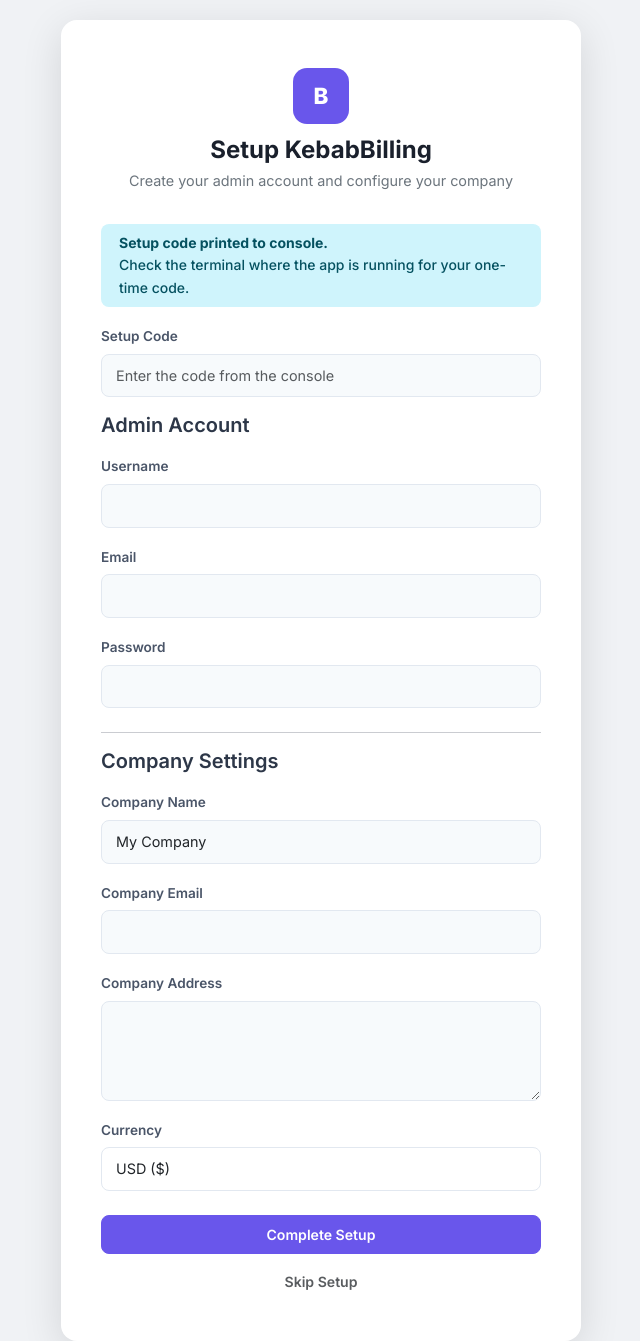
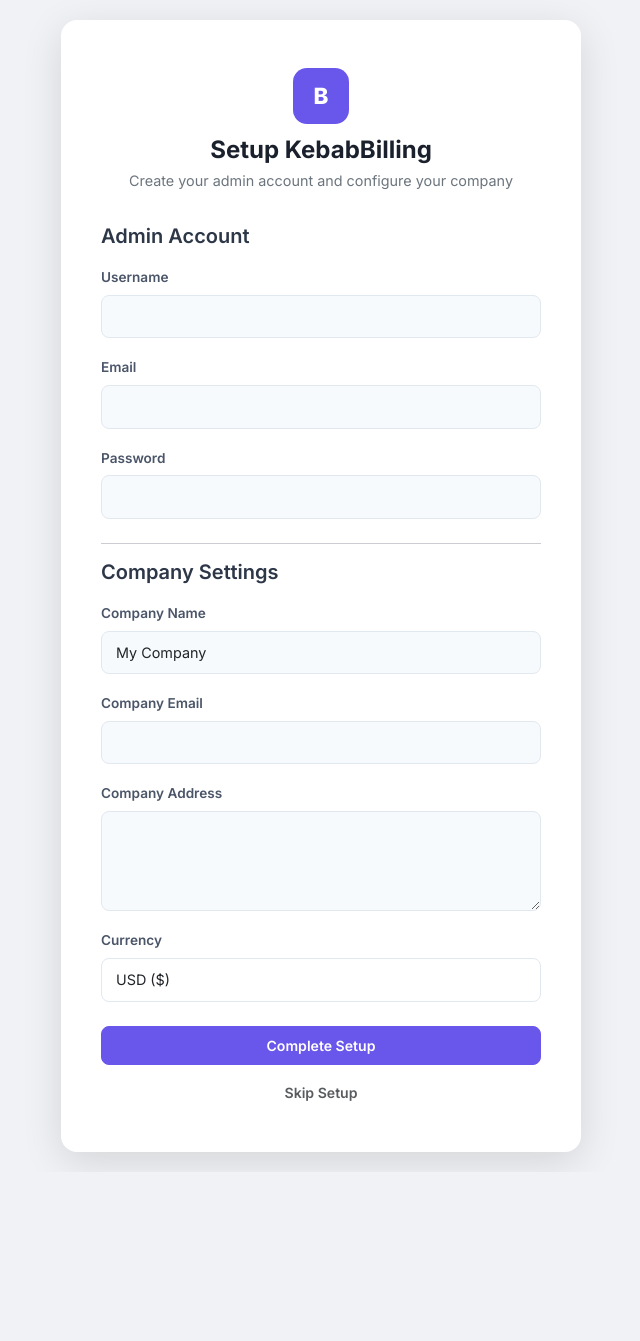
Before and after one commit to ElysianNodes/KebabBilling, a Flask app: page /setup in a window 1280 px wide. Shown: the top 1341 px of the page, without its empty margins (319-959 px from the left). After the commit the page ends 1166 px from the top, so only its background shows below. Run offline with Flask 3, Linux system fonts and the light colour scheme.

Commit message:
Remove setup code entirely — just fill the form

```diff
--- a/app.py
+++ b/app.py
@@ -83,10 +83,6 @@
     if is_installed():
         return redirect(url_for('auth.login'))
     if request.method == 'POST':
-        expected = session.get('setup_code')
-        if not expected or request.form.get('code', '').strip() != expected:
-            flash('Invalid setup code. Check the console output.')
-            return render_template('setup_wizard.html', setup_code=expected or session.get('setup_code'))
         from werkzeug.security import generate_password_hash
         admin = User(
             username=request.form['username'],
@@ -108,26 +104,7 @@
         session['role'] = 'admin'
         send_discord_webhook(':white_check_mark: **KebabBilling** installed successfully')
         return redirect(url_for('admin.dashboard'))
-    code = session.get('setup_code')
-    if not code:
-        code_file = os.path.join(app.root_path, 'setup_code.txt')
-        code = None
-        if os.path.exists(code_file):
-            try:
-                code = open(code_file).read().strip()
-            except OSError:
-                pass
-        if not code:
-            code = secrets.token_hex(4)
-        session['setup_code'] = code
-    border = '=' * 52
-    print()
-    print(border)
-    print(f'  Setup code: {code}')
-    print(f'  Enter this code in the web setup form to continue.')
-    print(border)
-    print()
-    return render_template('setup_wizard.html', setup_code=code)
+    return render_template('setup_wizard.html')
 
 @app.route('/setup/skip', methods=['POST'])
 def skip_setup():
--- a/templates/setup_wizard.html
+++ b/templates/setup_wizard.html
@@ -8,18 +8,8 @@
             <h2>Setup KebabBilling</h2>
             <p>Create your admin account and configure your company</p>
         </div>
-        {% if setup_code %}
-        <div class="alert alert-info small py-2 mb-3">
-            <strong>Setup code printed to console.</strong><br>
-            Check the terminal where the app is running for your one-time code.
-        </div>
-        {% endif %}
         <form method="POST">
             <input type="hidden" name="_csrf_token" value="{{ csrf_token }}">
-            <div class="mb-3">
-                <label class="form-label">Setup Code</label>
-                <input type="text" name="code" class="form-control" placeholder="Enter the code from the console" required autocomplete="off">
-            </div>
             <h5 class="mb-3" style="font-weight:600;">Admin Account</h5>
             <div class="mb-3">
                 <label class="form-label">Username</label>
--- a/utils.py
+++ b/utils.py
@@ -207,9 +207,9 @@
                 plan = json.loads(product.plan_details)
             except json.JSONDecodeError:
                 plan = {}
-        memory = int(plan.get('memory', '').replace('GB', '').strip()) * 1024 if 'GB' in plan.get('memory', '') else int(plan.get('memory', 1024))
-        disk = int(plan.get('disk', '').replace('GB', '').strip()) * 1024 if 'GB' in plan.get('disk', '') else int(plan.get('disk', 10240))
-        cpu = int(plan.get('cpu_cores', 100))
+        memory = int(str(plan.get('memory', '4')).replace('GB', '').strip()) * 1024
+        disk = int(str(plan.get('disk', '20')).replace('GB', '').strip()) * 1024
+        cpu = int(plan.get('cpu_cores', 1)) * 100
         pt_server_id = pterodactyl_create_server(
             name=service.name, user_id=pt_user_id,
             egg_id=product.pterodactyl_egg_id, nest_id=product.pterodactyl_nest_id,
```
Also changed, not shown: 1 other file.
